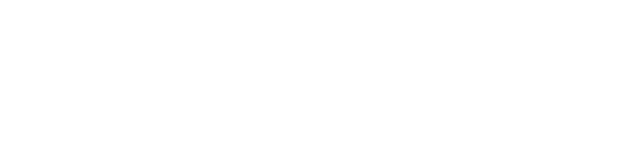
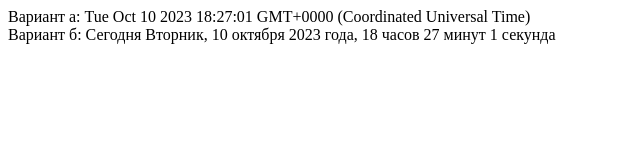
Before and after one commit to neksus-hub/Difficult_tasks_JS, a plain HTML site: page lesson09.html in a window 1280 px wide. Shown: the whole page, without its empty margins (0-640 px from the left). Drawn offline with Linux system fonts and the light colour scheme.

Commit message:
вывел на экран

```diff
--- a/lesson09.html
+++ b/lesson09.html
@@ -7,6 +7,8 @@
     <title>Document</title>
   </head>
   <body>
+    <div class="format-a"></div>
+    <div class="format-b"></div>
     <script src="lesson09.js"></script>
   </body>
 </html>
--- a/lesson09.js
+++ b/lesson09.js
@@ -1,7 +1,8 @@
 "use strict";
 
 // переменные
-
+const getFormatA = document.querySelector(".format-a");
+const getFormatB = document.querySelector(".format-b");
 let numberDay;
 let todayWeekDay;
 let numberYear;
@@ -107,7 +108,9 @@ declensionOfSeconds(numberSeconds);
 
 //мусорный блок
 
-console.log(
+getFormatA.innerHTML = "Вариант а: " + todayWeekDay;
+getFormatB.innerHTML =
+  "Вариант б: " +
   "Сегодня " +
   weekDays[numberDay] +
   ", " +
@@ -125,5 +128,4 @@ console.log(
   " " +
   numberSeconds +
   " " +
-    second
-);
+  second;
```
Lines whose indentation alone changed are shown as unchanged.
